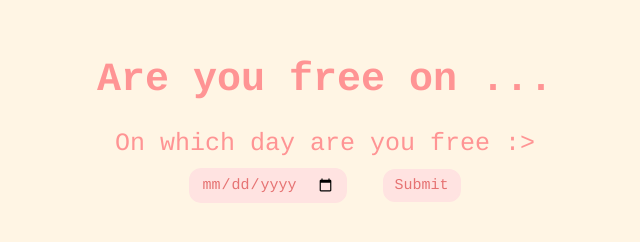
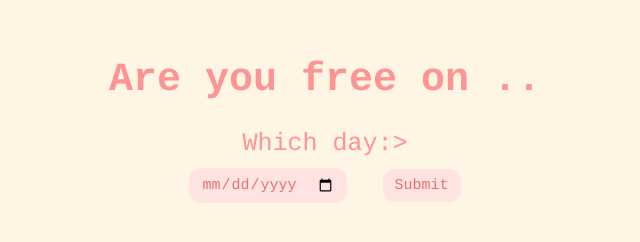
Before and after one commit to calrcalralcarl/iloveyou-github.io, a plain HTML site: page date.html in a window 1280 px wide. Shown: the whole page, without its empty margins (315-955 px from the left). Drawn offline with Linux system fonts and the light colour scheme.

Commit message:
Update date.html

```diff
--- a/date.html
+++ b/date.html
@@ -7,9 +7,9 @@
     <link rel="stylesheet" href="css/date.css" />
   </head>
   <body>
-    <h1 title="choose a date">Are you free on ...</h1>
+    <h1 title="choose a date">Are you free on ..</h1>
     <form class="form-group">
-      <label>On which day are you free :> </label>
+      <label>Which day:> </label>
       <div>
         <input type="date" />
         <button class="button" type="submit" formaction="food.html">
```
